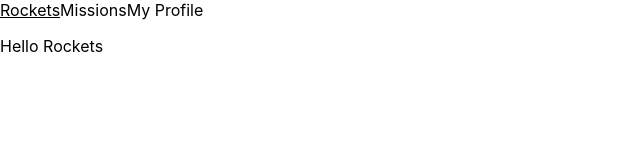
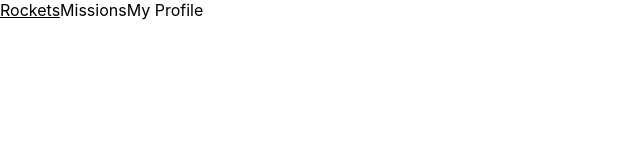
Before and after one commit to yuvenalmash/space-travelers-hub, a React (Create React App) app: page / in a window 1280 px wide. Shown: the top 160 px of the page, without its empty margins (0-640 px from the left). Built offline with nearby package versions, Linux system fonts and the light colour scheme.

Commit message:
Remove unused code

```diff
--- a/src/components/pages/Rockets.js
+++ b/src/components/pages/Rockets.js
@@ -2,7 +2,6 @@ import RocketsList from '../rockets/RocketsList';
 
 const Rockets = () => (
   <>
-    <p> Hello Rockets</p>
     <RocketsList />
   </>
 );
```
